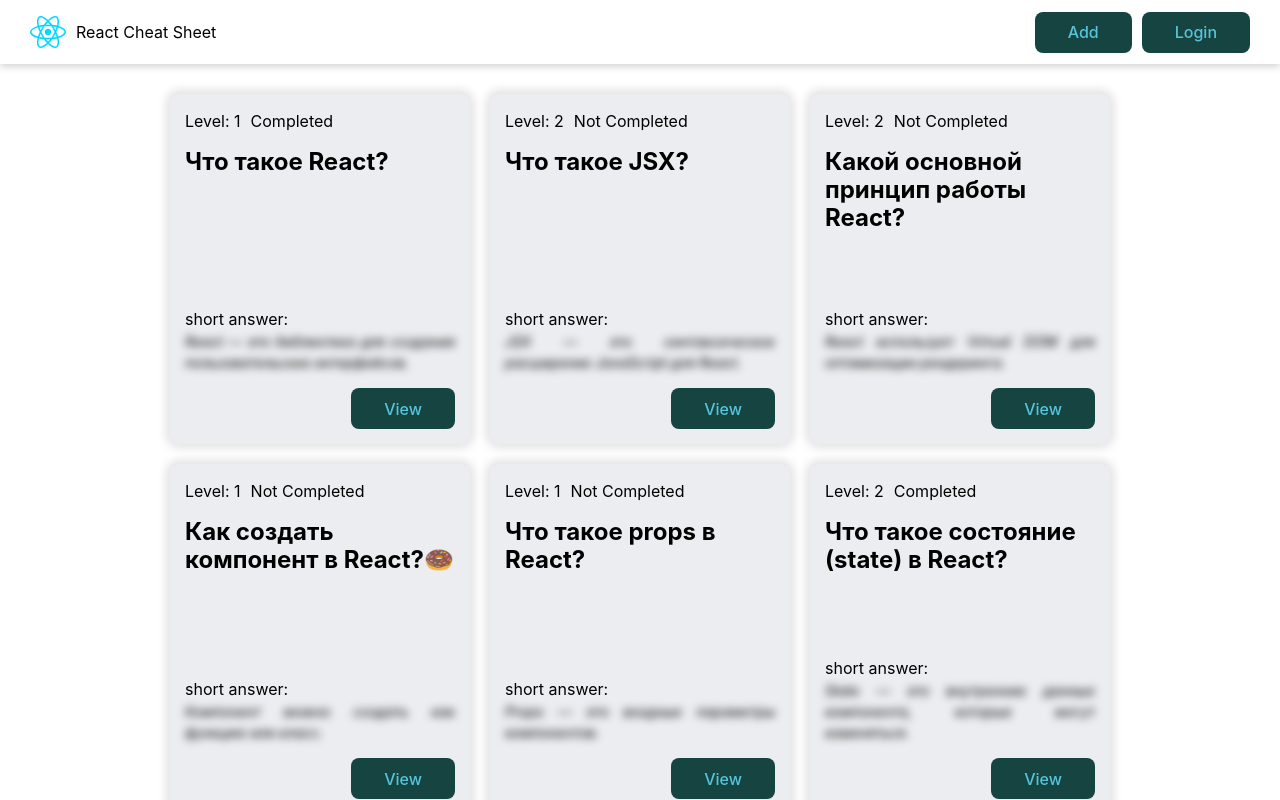
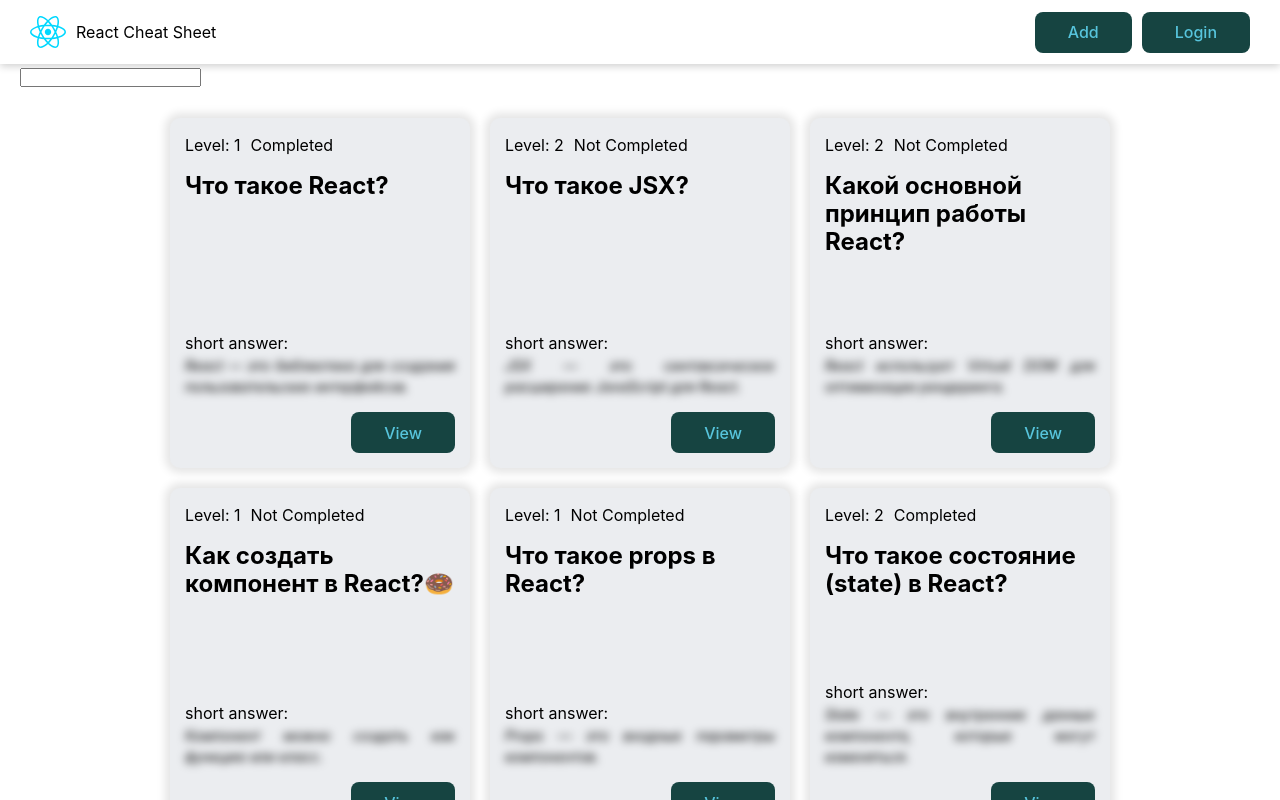
Before and after one commit to 97Maykel97/react-cheat-sheet, a React (Vite) app: page / in a window 1280 px wide. Built offline with nearby package versions, Linux system fonts and the light colour scheme; data requests are answered from the project's data file.

Commit message:
input, memo

```diff
--- a/src/components/QuestionCardList/QuestionCardList.jsx
+++ b/src/components/QuestionCardList/QuestionCardList.jsx
@@ -1,6 +1,7 @@
+import { memo } from 'react';
 import QuestionCard from '../QuestionCard';
 import classes from './QuestionCardList.module.css';
-function QuestionCardList({ cards = [] }) {
+const QuestionCardList = memo(({ cards }) => {
 	return (
 		<div className={classes.cardList}>
 			{cards.map((card, index) => {
@@ -8,6 +9,6 @@
 			})}
 		</div>
 	);
-}
+});
 
 export default QuestionCardList;
--- a/src/pages/HomePage/HomePage.jsx
+++ b/src/pages/HomePage/HomePage.jsx
@@ -6,6 +6,8 @@
 
 function HomePage() {
 	const [questions, setQuestions] = useState([]);
+	const [searchValue, setSearchValue] = useState('');
+
 	const [getQuestions, isLoading, error] = useFetch(async url => {
 		const response = await fetch(`${API_URL}/${url}`);
 		const questions = await response.json();
@@ -18,8 +20,14 @@
 		getQuestions('react');
 	}, []);
 
+	const onSearchChangeHandler = e => {
+		setSearchValue(e.target.value);
+	};
+
 	return (
 		<>
+			<input type='text' value={searchValue} onChange={onSearchChangeHandler} />
+
 			{isLoading && <Loader />}
 			{isLoading && <Loader />}
 			{error && <p>{error}</p>}
```
